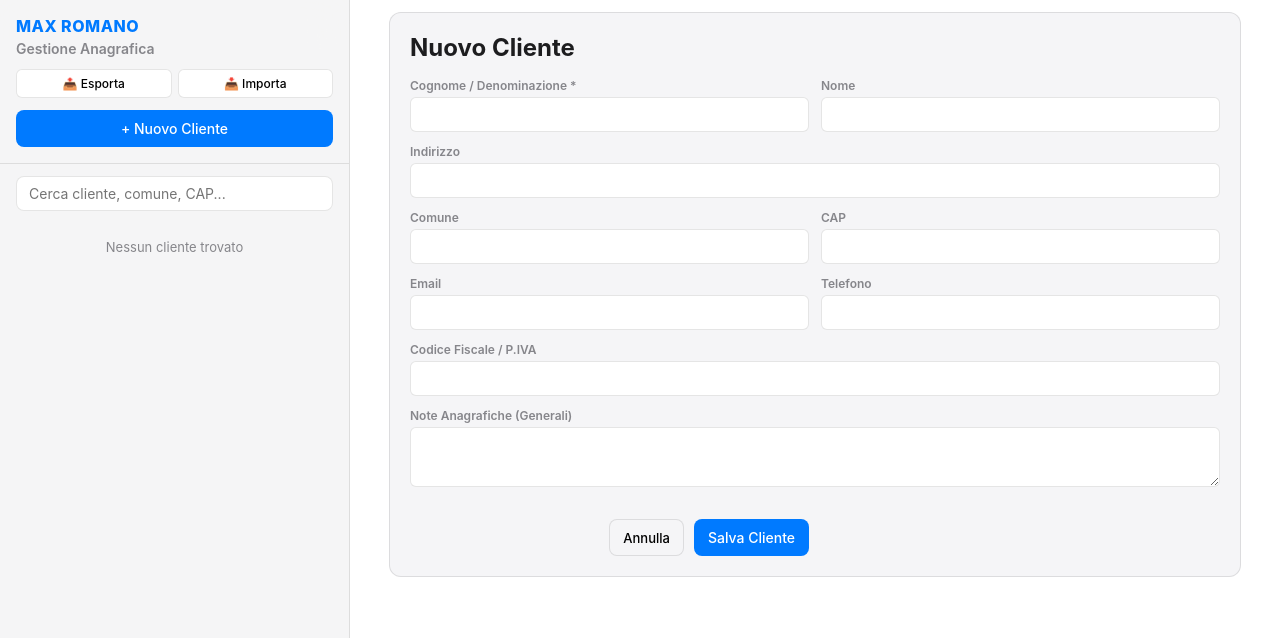
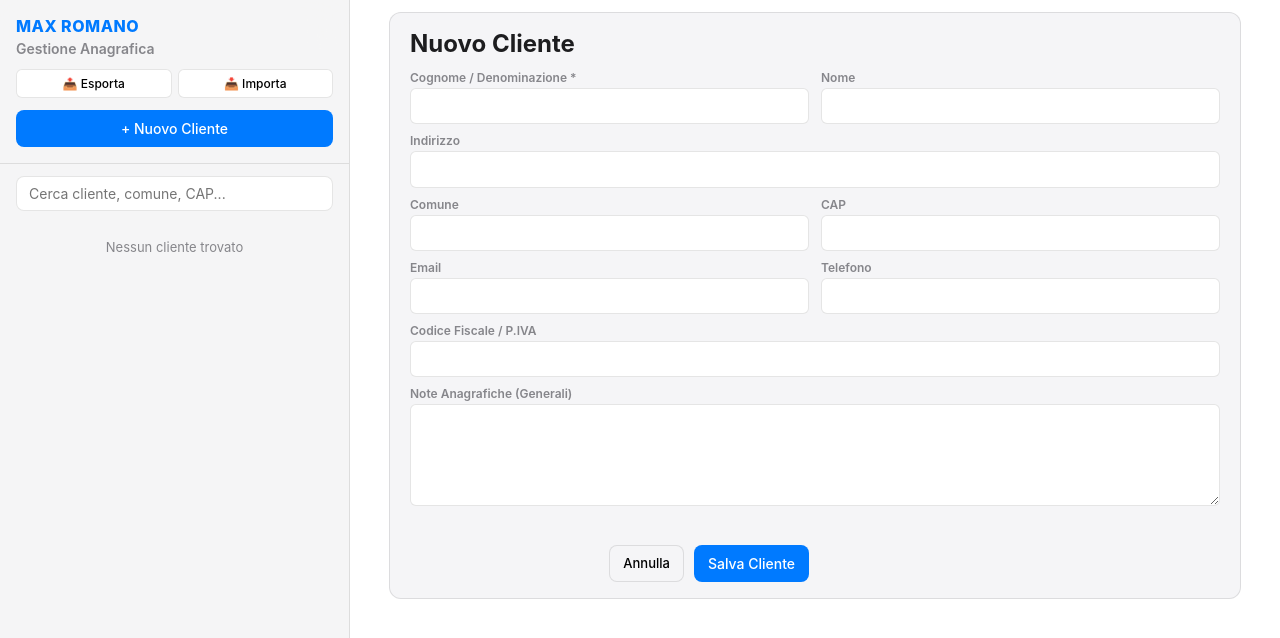
Before and after one commit to robi-ecs/Gestione-clienti, a plain HTML site: page index.html in a window 1280 px wide. Both pictures are taken after a click on the button "+ Nuovo Cliente". Shown: the top 638 px of the page. Drawn offline with Linux system fonts and the light colour scheme.

Commit message:
Add files via upload

```diff
--- a/index.html
+++ b/index.html
@@ -231,22 +231,22 @@
     .form-card-inline {
       background: var(--bg-color);
       border-radius: 12px;
-      padding: 20px;
+      padding: 16px 20px;
       border: 1px solid var(--border-color);
-      margin-bottom: 24px;
+      margin-bottom: 16px;
     }
 
     .form-grid {
       display: grid;
       grid-template-columns: 1fr 1fr;
-      gap: 12px;
-      margin-top: 16px;
+      gap: 9px 12px;
+      margin-top: 12px;
     }
 
     .form-group {
       display: flex;
       flex-direction: column;
-      gap: 4px;
+      gap: 3px;
     }
 
     .form-group.full {
@@ -260,19 +260,26 @@
     }
 
     .form-group input, .form-group textarea {
-      padding: 8px 12px;
+      padding: 7px 11px;
       border-radius: 6px;
       border: 1px solid var(--border-color);
       font-size: 14px;
+      line-height: 1.45;
       background: white;
       outline: none;
+    }
+
+    #inputNotes {
+      min-height: calc(5 * 1.45em);
+      resize: vertical;
     }
 
     .form-actions {
       display: flex;
       justify-content: flex-end;
       gap: 10px;
-      margin-top: 20px;
+      margin-top: 26px;
+      padding-top: 4px;
     }
 
     /* Grid Dati Anagrafici */
@@ -564,7 +571,7 @@
           </div>
           <div class="form-group full">
             <label>Note Anagrafiche (Generali)</label>
-            <textarea id="inputNotes" style="height: 60px;"></textarea>
+            <textarea id="inputNotes"></textarea>
           </div>
 
           <div class="form-actions full">
```
